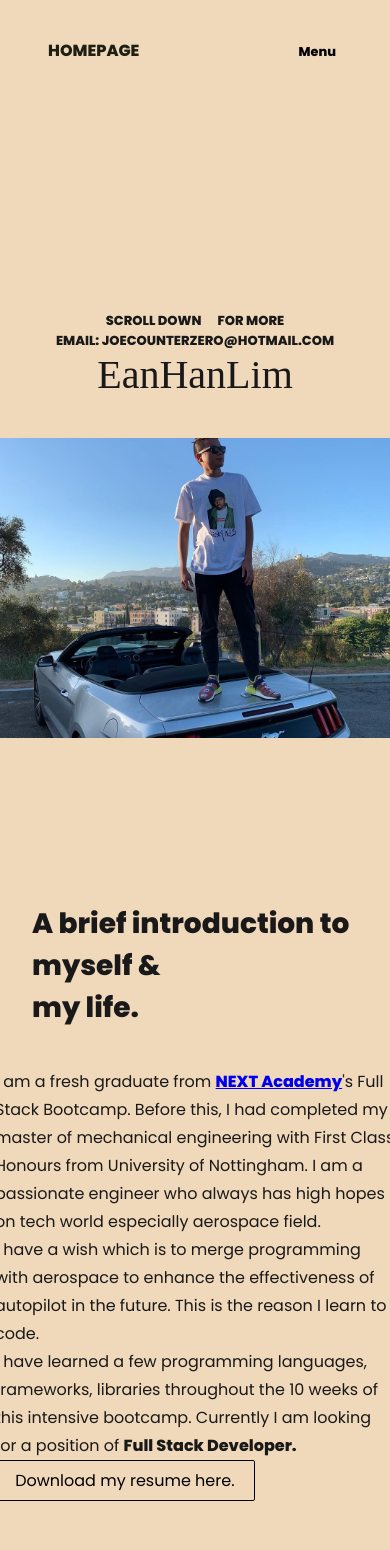
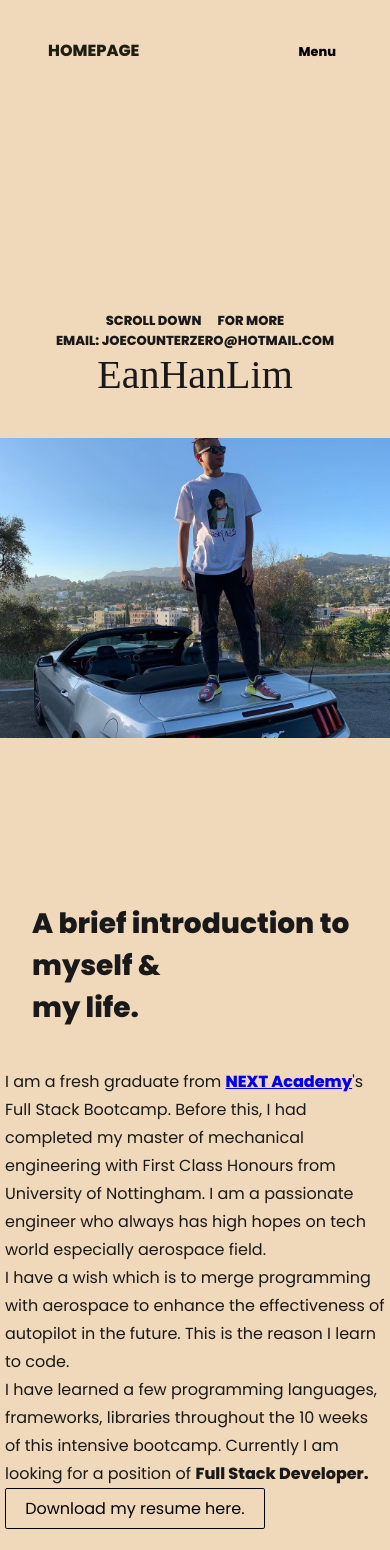
Before and after one commit to JoeLim13/Portfolio, a React (Create React App) app: page /model/LimEanHan in a window 390 px wide. Before the commit the page ends 1522 px from the top, so only its background shows below. Built offline with nearby package versions, Linux system fonts and the light colour scheme.

Commit message:
fixed font issue on bio page

```diff
--- a/src/scss/Model.scss
+++ b/src/scss/Model.scss
@@ -118,13 +118,13 @@
         font-weight: 400;
         width: 800px;
         @media (max-width: 425px) {
-          width: 400px;
+          width: 380px;
         }
         @media (max-width: 375px) {
-          width: 350px;
+          width: 320px;
         }
         @media (max-width: 320px) {
-          width: 300px;
+          width: 270px;
         }
         .button1 :link {
           display: inline-block;
```
